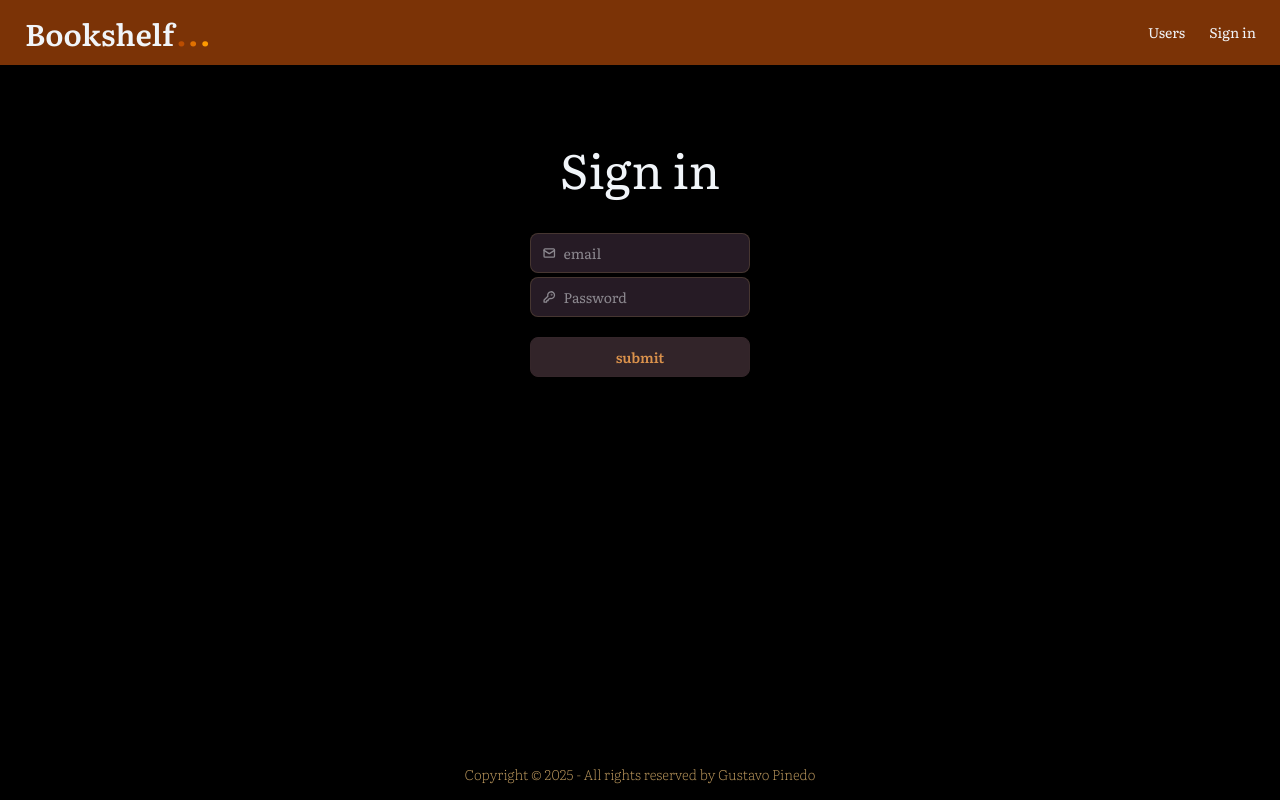
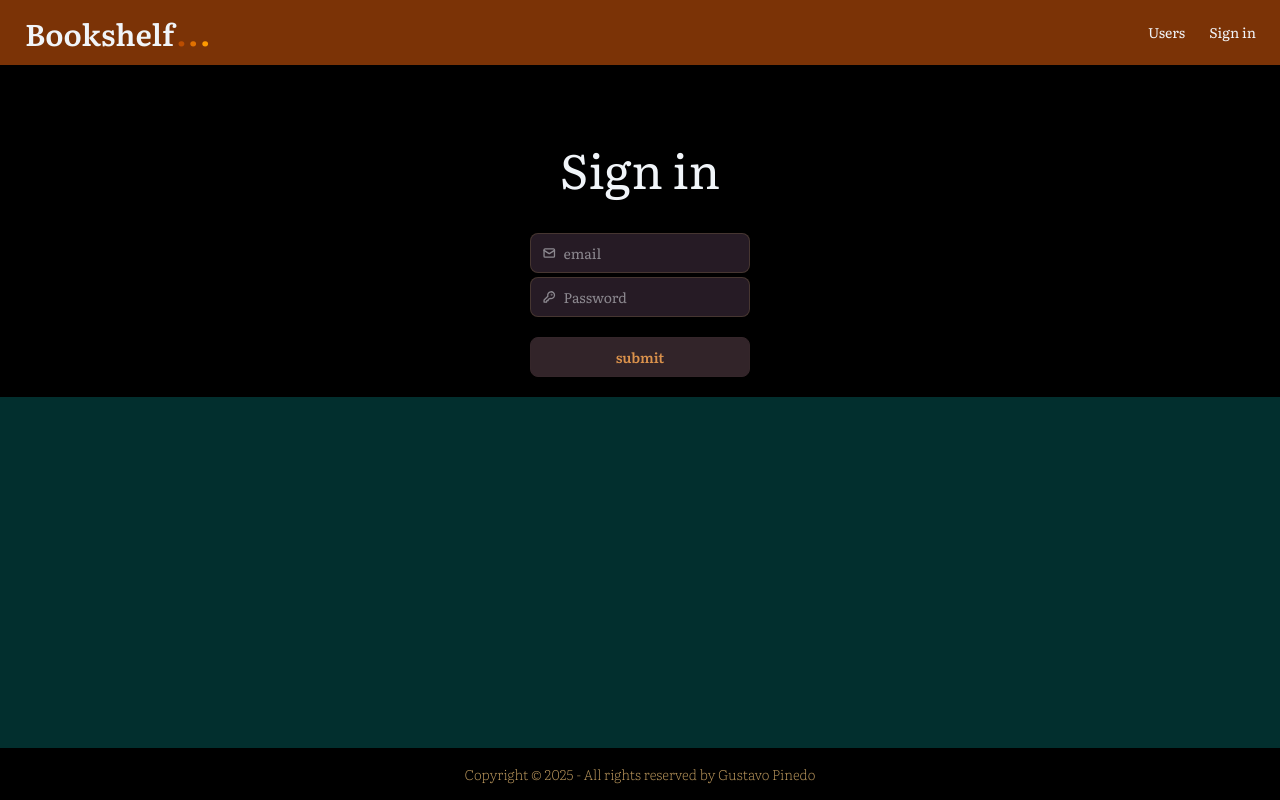
Before and after one commit to gus-pi/bookshelf, a React (Vite) app in the folder client/: page /login in a window 1280 px wide. Built offline with nearby package versions, Linux system fonts and the light colour scheme; no server answers.

Commit message:
bookshaled page styling fix

```diff
--- a/client/src/App.tsx
+++ b/client/src/App.tsx
@@ -9,7 +9,7 @@ const App = () => {
     <AuthProvider>
       <div className="flex flex-col min-h-screen">
         <Navbar />
-        <div className="flex-grow">
+        <div className="flex-grow bg-teal-950">
           <Outlet />
         </div>
         <Footer />
--- a/client/src/pages/Home.tsx
+++ b/client/src/pages/Home.tsx
@@ -13,7 +13,7 @@ const Home = () => {
   const { userCredentials, setUserCredentials } = authContext;
 
   return (
-    <div className="relative flex justify-center items-center h-screen max-h-[85vh]">
+    <div className="relative flex justify-center items-center h-screen max-h-[85vh] bg-black">
       {/* Background Image with Fade Effect */}
       <div
         className="absolute inset-0 bg-cover bg-center opacity-60 "
```
